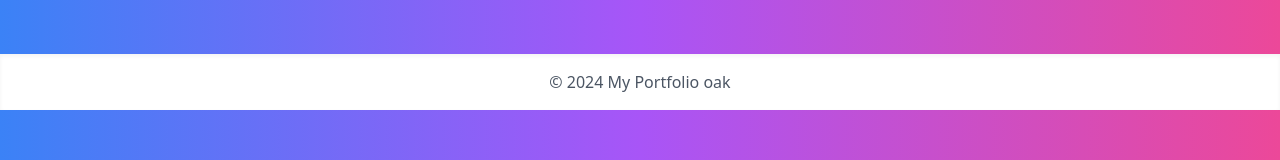
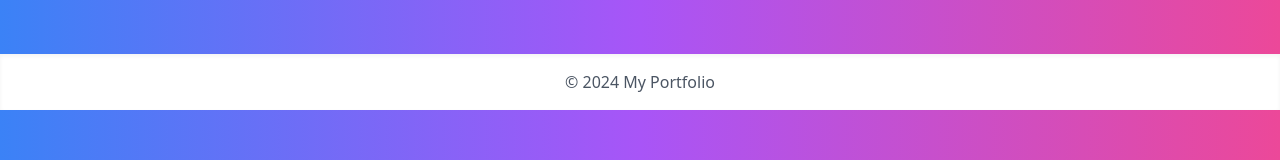
Before and after one commit to Matchio/Store, a Nuxt app: page / in a window 1280 px wide. Shown: the part 458-618 px from the top of the page. Built offline with nearby package versions, Linux system fonts and the light colour scheme.

Commit message:
Update default.vue

```diff
--- a/layouts/default.vue
+++ b/layouts/default.vue
@@ -18,7 +18,7 @@
       </main>
       <footer class="bg-white py-4 mt-10 shadow-inner">
         <div class="container mx-auto text-center text-gray-600">
-          © 2024 My Portfolio oak
+          © 2024 My Portfolio
         </div>
       </footer>
     </div>
```
